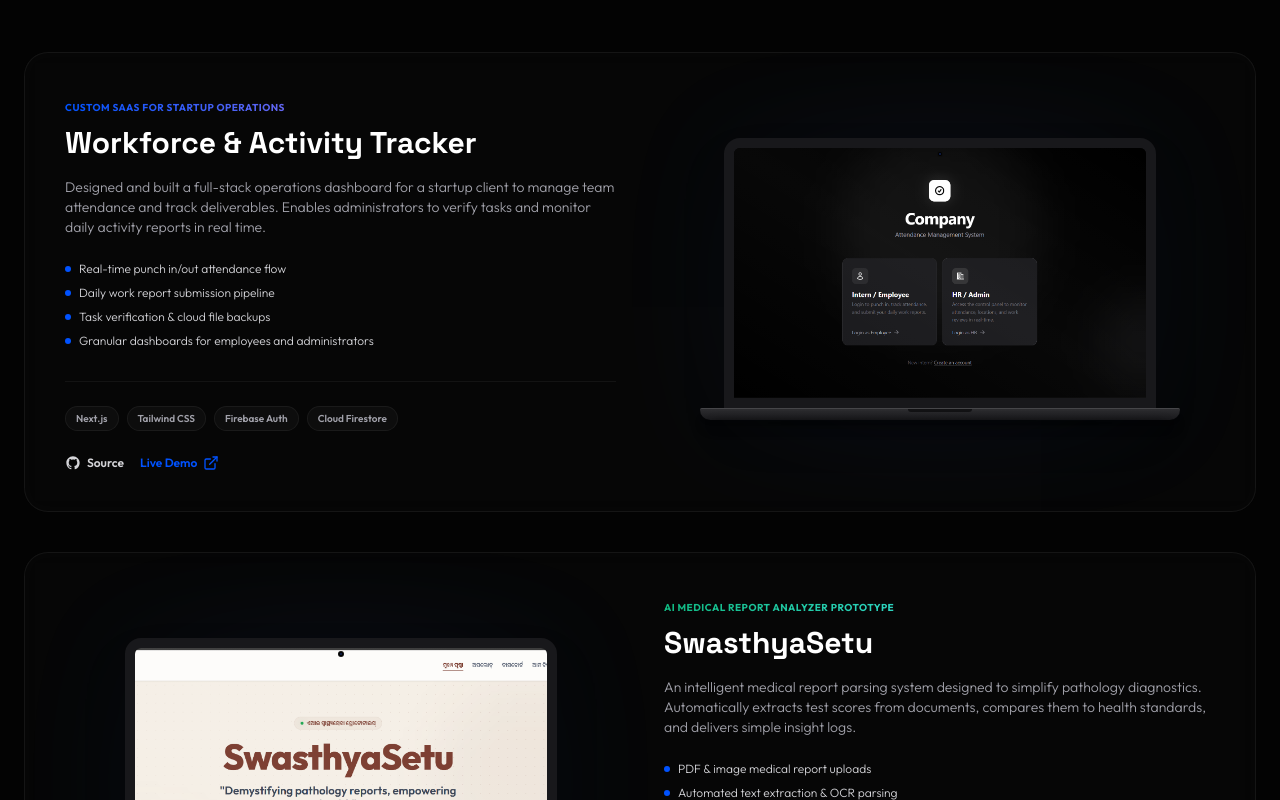
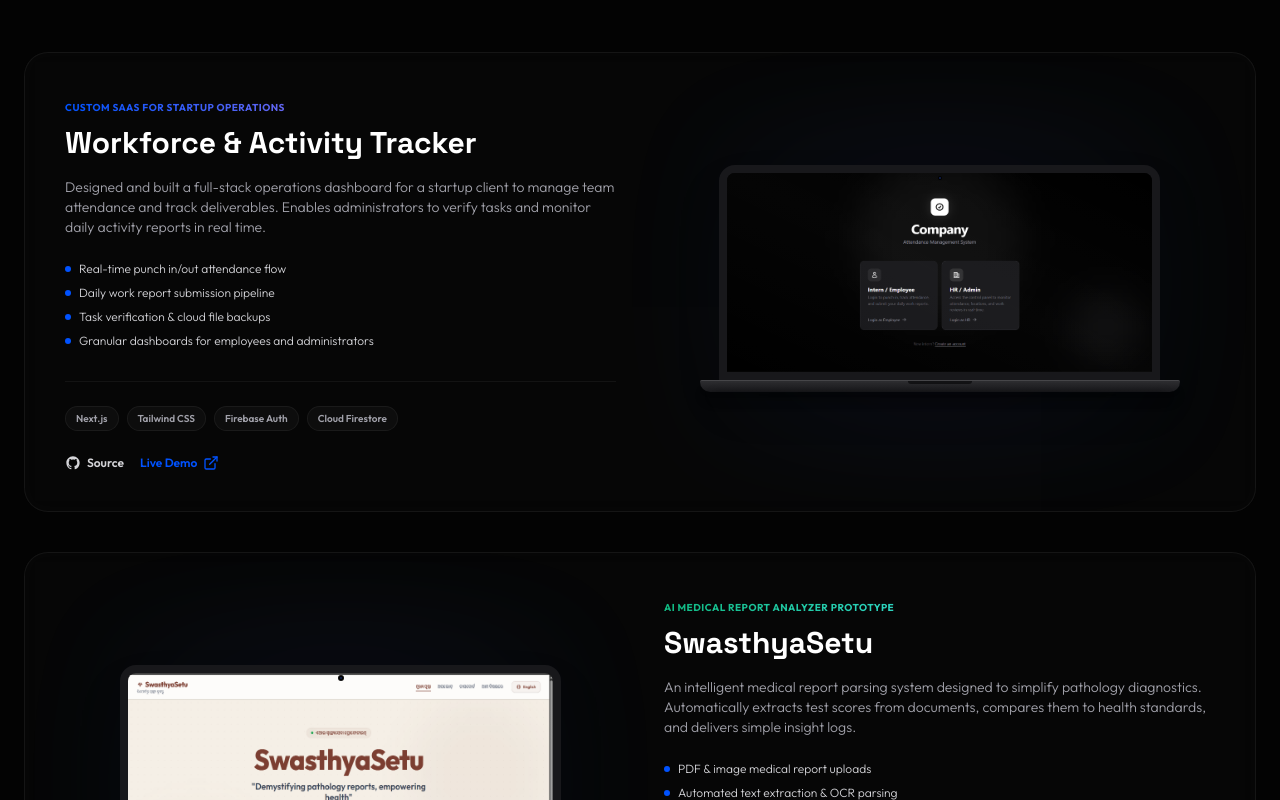
Before and after one commit to hellossp/portfolio, a React (Vite) app: page / in a window 1280 px wide. Shown: the part 2360-3160 px from the top of the page. Built offline with nearby package versions, Linux system fonts and the light colour scheme.

Commit message:
style: adjust LaptopMockup aspect ratio and image fill behavior for perfect screenshot fit

```diff
--- a/src/components/Projects.jsx
+++ b/src/components/Projects.jsx
@@ -12,10 +12,10 @@ const LaptopMockup = ({ screenshot }) => {
   return (
     <div className="w-full max-w-[460px] lg:max-w-[480px] mx-auto flex flex-col items-center select-none group/laptop">
       {/* Laptop Screen / Display Lid */}
-      <div className="w-[90%] aspect-[1.6/1] bg-[#0a0a0b] border-[10px] border-[#18181b] rounded-t-2xl shadow-2xl relative flex flex-col overflow-hidden transition-all duration-500 group-hover/laptop:border-[#27272a]">
+      <div className="w-[92%] aspect-[2.05/1] bg-[#0a0a0b] border-[8px] border-[#18181b] rounded-t-2xl shadow-2xl relative flex flex-col overflow-hidden transition-all duration-500 group-hover/laptop:border-[#27272a]">
 
         {/* Web Camera Sensor */}
-        <div className="absolute top-[3px] left-1/2 -translate-x-1/2 w-1.5 h-1.5 rounded-full bg-black border border-white/5 flex items-center justify-center z-20">
+        <div className="absolute top-[2px] left-1/2 -translate-x-1/2 w-1.5 h-1.5 rounded-full bg-black border border-white/5 flex items-center justify-center z-20">
           <div className="w-0.5 h-0.5 rounded-full bg-blue-900/60" />
         </div>
 
@@ -24,10 +24,10 @@ const LaptopMockup = ({ screenshot }) => {
           <img
             src={screenshot}
             alt="App Display UI"
-            className="w-full h-full object-cover object-top transition-transform duration-700 ease-out group-hover/laptop:scale-105"
+            className="w-full h-full object-fill transition-transform duration-700 ease-out group-hover/laptop:scale-[1.02]"
           />
           {/* Subtle screen glare/reflection */}
-          <div className="absolute inset-0 bg-gradient-to-tr from-transparent via-white/[0.03] to-transparent pointer-events-none z-10" />
+          <div className="absolute inset-0 bg-gradient-to-tr from-transparent via-white/[0.02] to-transparent pointer-events-none z-10" />
         </div>
       </div>
 
```
